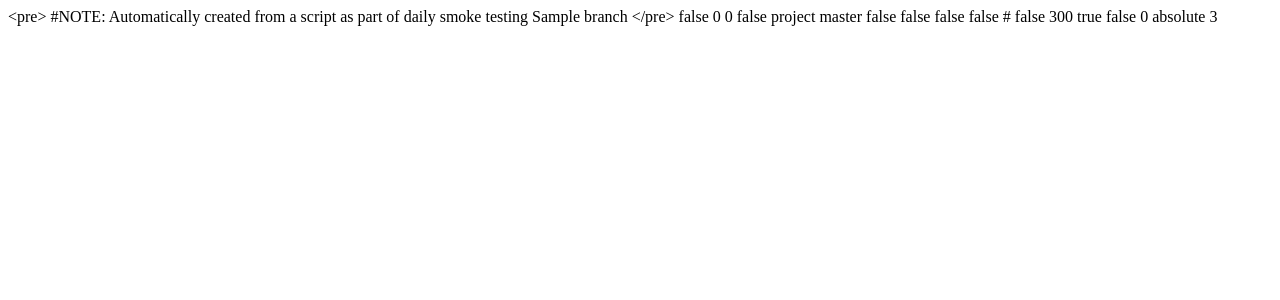
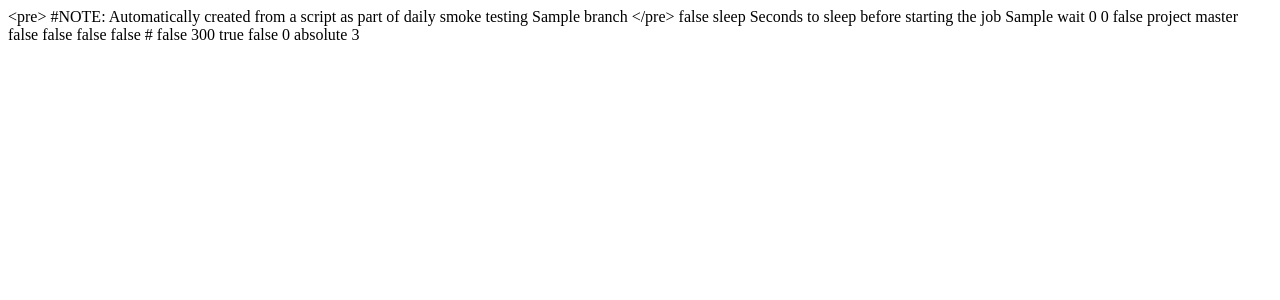
Before and after one commit to plars/ubuntu-touch-testing, a Python web app: template jenkins/templates/touch-master.xml.jinja2 in a window 1280 px wide. Shown: the top 300 px of the page. Run offline with Jinja, Linux system fonts and the light colour scheme; the template is opened without the code that fills it: most values are stand-ins (such as "Sample title", 1, 10 or a date in 2020).

Commit message:
Add a sleep parameter for the master job, and workers/worker_idx params for the smoke job

```diff
--- a/jenkins/templates/touch-master.xml.jinja2
+++ b/jenkins/templates/touch-master.xml.jinja2
@@ -9,6 +9,16 @@
   </description>
   <keepDependencies>false</keepDependencies>
   <properties>
+    <hudson.model.ParametersDefinitionProperty>
+      <parameterDefinitions>
+        <hudson.model.StringParameterDefinition>
+          <name>sleep</name>
+          <description>Seconds to sleep before starting the job
+          </description>
+          <defaultValue>{{ wait }}</defaultValue>
+        </hudson.model.StringParameterDefinition>
+      </parameterDefinitions>
+    </hudson.model.ParametersDefinitionProperty>
     <hudson.plugins.throttleconcurrents.ThrottleJobProperty>
       <maxConcurrentPerNode>0</maxConcurrentPerNode>
       <maxConcurrentTotal>0</maxConcurrentTotal>
@@ -47,7 +57,8 @@
   <dsl><![CDATA[
 // give the image time to show up before running tests
 out.println("sleeping for a bit")
-build.sleep({{wait * 1000}})
+def sleep = build.environment.get("sleep").toLong()
+build.sleep(sleep * 1000)
 
 ignore(UNSTABLE) {
     join = parallel ([
```
Also changed, not shown: jenkins/templates/touch-smoke.xml.jinja2 (+12 -0 lines).
